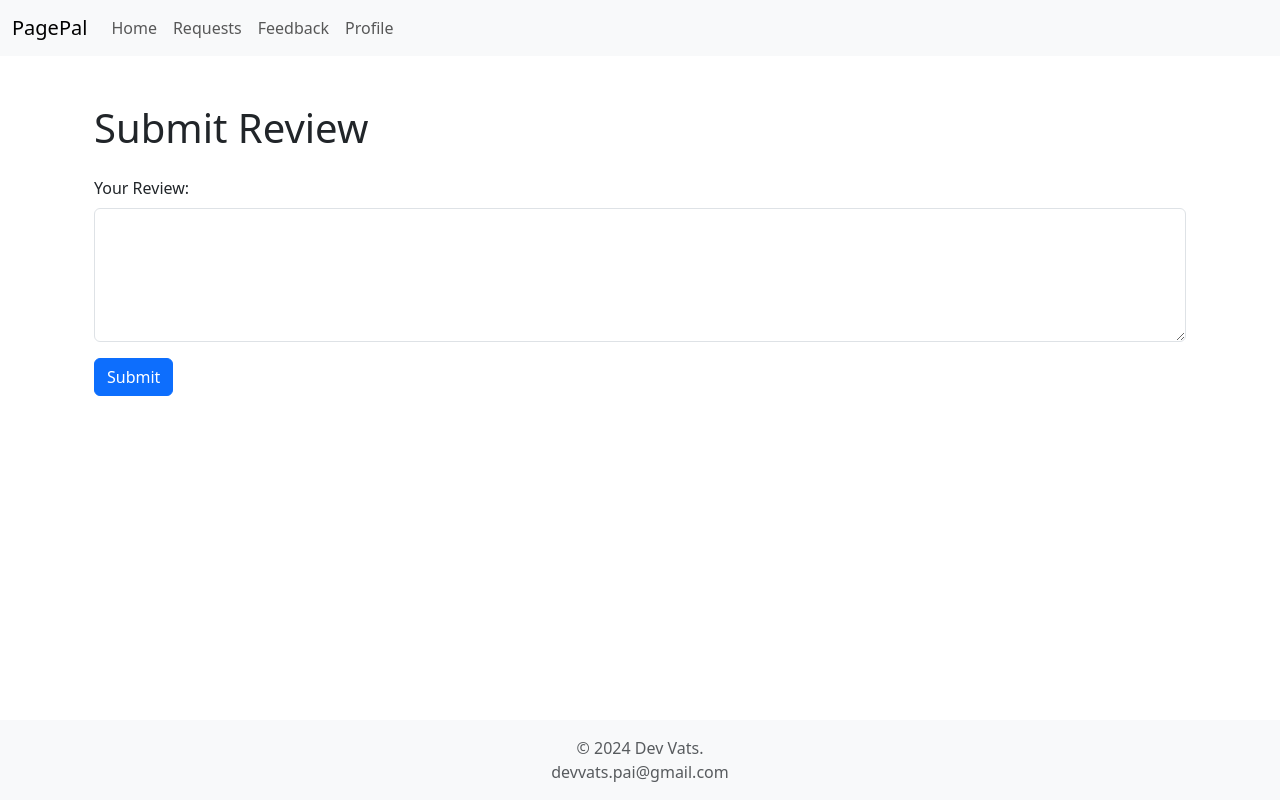
After one commit to Vats-Dev/MAD1-Project, a Flask app: page /submit_review/1 in a window 1280 px wide. The commit adds this page. Run offline with Flask 3, Linux system fonts and the light colour scheme; the visitor is signed in with stand-in values (Sample User, id 1); data comes from the database, SQL or seed files in the repository.

Commit message:
Added feedback feature and fixed footer

```diff
--- a/models.py
+++ b/models.py
@@ -45,6 +45,7 @@ class BookRequest(db.Model):
     return_date = db.Column(db.DateTime)
     is_active = db.Column(db.Boolean, default=True)
     is_approved = db.Column(db.Boolean, default=False)
+    review = db.Column(db.Text)
 
     user = db.relationship('User', backref=db.backref('book_requests', lazy=True))
     book = db.relationship('Book', backref=db.backref('book_requests', lazy=True))
--- a/routes.py
+++ b/routes.py
@@ -577,3 +577,29 @@ def admin_view_pdf(book_id):
         flash('Book not found')
         return redirect(url_for('admin_books'))
     return render_template('admin_view_pdf.html', pdf_path=book.pdf_path)
+
+@app.route('/submit_review/<int:book_request_id>')
+@auth_required
+def submit_review(book_request_id):
+    return render_template('submit_review.html', book_request_id=book_request_id)
+
+@app.route('/submit_review/<int:book_request_id>', methods=['POST'])
+def submit_review_post(book_request_id):
+    review = request.form.get('review')
+
+    book_request = BookRequest.query.get(book_request_id)
+    if not book_request:
+        flash('Book request not found')
+        return redirect(url_for('my_books'))
+
+    book_request.review = review
+    db.session.commit()
+
+    flash('Review submitted successfully')
+    return redirect(url_for('my_books'))
+
+@app.route('/admin/view_feedback')
+@admin_required
+def view_feedback():
+    feedback_entries = BookRequest.query.filter(BookRequest.review.isnot(None)).all()
+    return render_template('view_feedback.html', feedback_entries=feedback_entries)
--- a/templates/layout.html
+++ b/templates/layout.html
@@ -16,12 +16,16 @@
                 min-height: 100vh;
                 display: flex;
                 flex-direction: column;
-              }
+            }
             .footer {
+                background-color: #f5f5f5;
+                position: fixed;
+                left: 0;
+                bottom: 0;
+                width: 100%;
                 background-color: #f5f5f5;
                 text-align: center;
                 padding: 20px 0;
-                margin-top: auto;
             }
         </style>
 
--- a/templates/navbar.html
+++ b/templates/navbar.html
@@ -13,6 +13,9 @@
                     {% if current_user.is_librarian %}
                         <li class="nav-item">
                             <a class="nav-link" href="{{ url_for('pending_requests') }}">Requests</a>
+                        </li>
+                        <li class="nav-item">
+                            <a class="nav-link" href="{{ url_for('view_feedback') }}">Feedback</a>
                         </li>
                     {% else %}
                         <li class="nav-item">
--- /dev/null
+++ b/templates/submit_review.html
@@ -0,0 +1,18 @@
+{% extends 'layout.html' %}
+
+{% block title %}
+    Submit Review
+{% endblock %}
+
+{% block content %}
+    <div class="container">
+        <h1 class="mt-5 mb-4">Submit Review</h1>
+        <form action="{{ url_for('submit_review_post', book_request_id=book_request_id) }}" method="POST">
+            <div class="mb-3">
+                <label for="review" class="form-label">Your Review:</label>
+                <textarea class="form-control" id="review" name="review" rows="5" required></textarea>
+            </div>
+            <button type="submit" class="btn btn-primary">Submit</button>
+        </form>
+    </div>
+{% endblock %}
```
Also changed, not shown: templates/index.html (+10 -0 lines), templates/mybooks.html (+11 -0 lines), templates/pending_requests.html (+1 -20 lines), templates/profile.html (+10 -0 lines), templates/view_feedback.html (added, +23 -0 lines).
